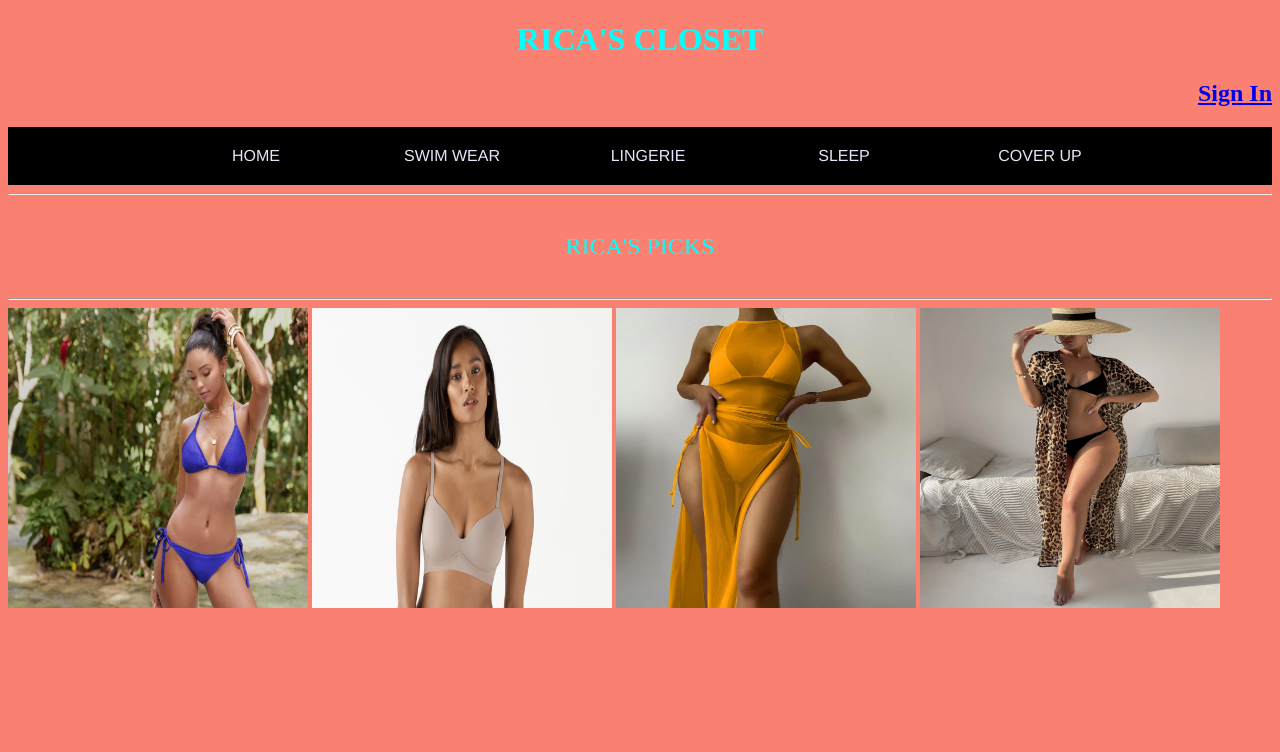
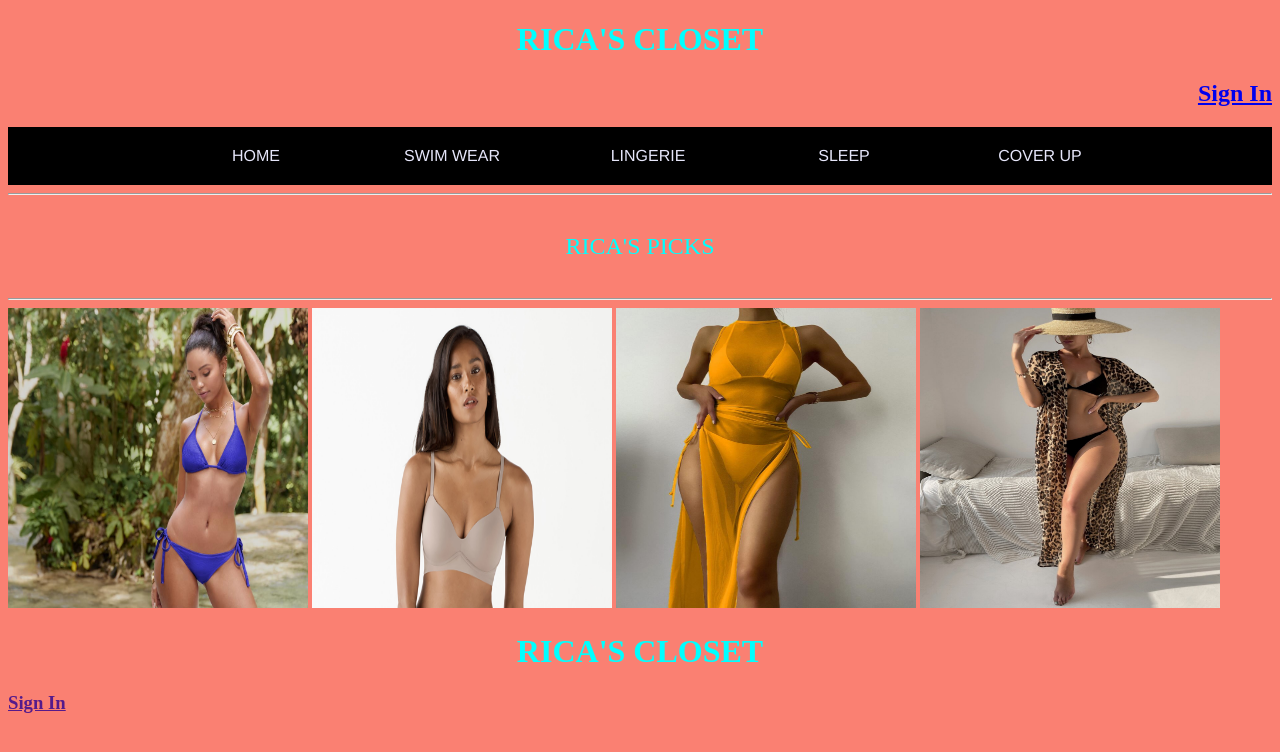
Before and after one commit to Rica27/Website-Project-1, a plain HTML site: page home.html in a window 1280 px wide. Drawn offline with Linux system fonts and the light colour scheme.

Commit message:
CHECKIN 4

```diff
--- a/home.html
+++ b/home.html
@@ -108,5 +108,14 @@ P1{
 
 
 
+</style>
+<body>
+    <h1>RICA'S CLOSET</h1>
+    <div>
+    <h3> <a href="" >Sign In</a>   </h3>
+   <nav>
+
+
+
 </body>
 </html>
```
Also changed, not shown: SWIM WEAR.html (+1 -0 lines).
